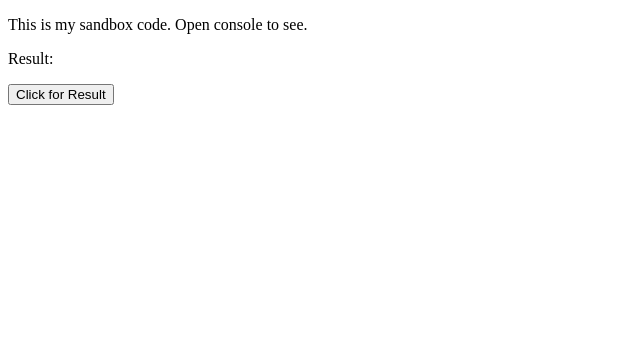
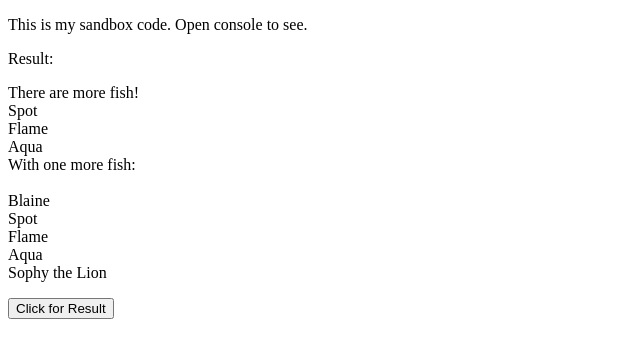
Before and after one commit to brinbh/mobileApplication, a website: page public_html/conditional_objects_and_arrays.html in a window 1280 px wide. Both pictures are taken after a click on the button "Click for Result". Shown: the whole page, without its empty margins (0-640 px from the left). Drawn offline with Linux system fonts and the light colour scheme.

Commit message:
Merge origin/master
Conflicts:
	murderAtTheMansion/src/byui/cit260/murderAtTheMansion/model/Map.java

```diff
--- a/public_html/conditional_objects_and_arrays.html
+++ b/public_html/conditional_objects_and_arrays.html
@@ -45,7 +45,7 @@ and open the template in the editor.
             var fishTank = ["Spot", "Flame", "Aqua"];
 
             for (var i = 0; i < fishTank.length; i++){
-                result += "</br>" + fishTank(i) + " ";
+                result += "</br>" + fishTank[i] + " ";
             }
             //we got another fish who we want to add to the begining
             fishTank.unshift("Blaine");
@@ -53,13 +53,24 @@ and open the template in the editor.
             result += "</br>With one more fish: </br>";
 
             for (var i = 0; i < fishTank.length; i++){
-                result += "</br>" + fishTank(i) + " ";
+                result += "</br>" + fishTank[i] + " ";
             }
+
+            //create code that demonstrates knowledge of associative arrays
+            var result2 = "<br/>";
+            var cats = [];
+            cats["name"] = "Sophy";
+            cats["type"] = "Lion";
+
+            result2 += cats["name"];
+            result2 += " the " + cats["type"];
 
 
 
             function clickButton() {
-                document.getElementById("result").innerHTML = "";
+                document.getElementById("result").innerHTML = result + result2;
+
+
             }
         </script>
     </body>
```
